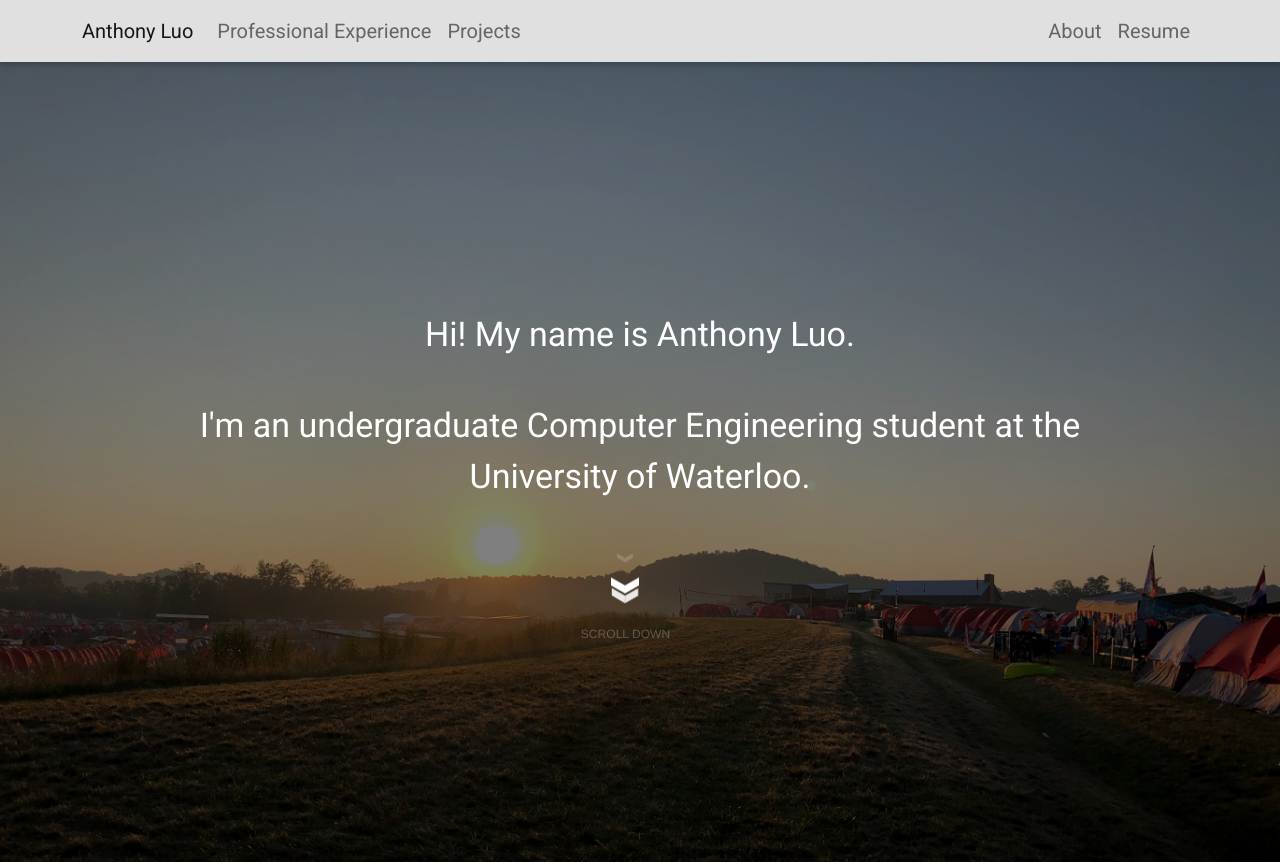
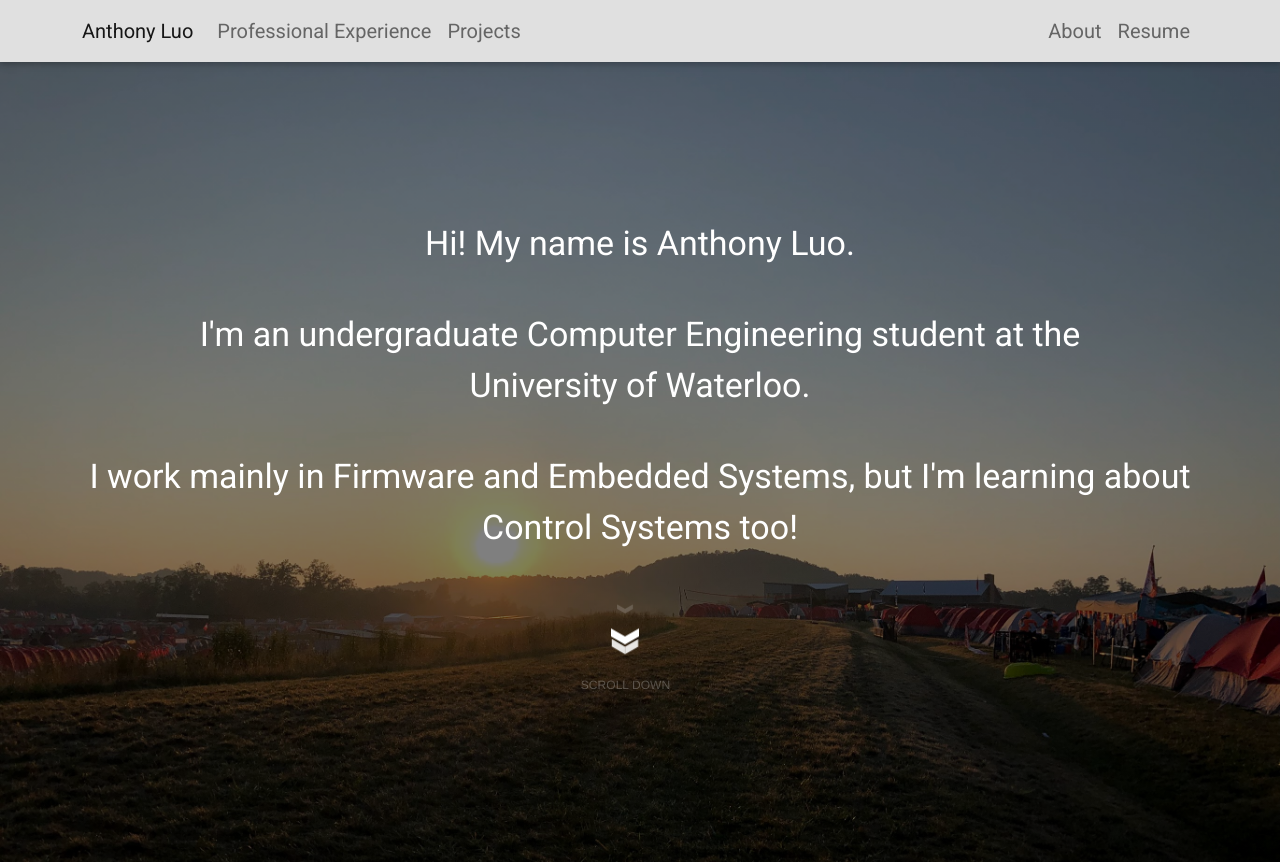
Before and after one commit to antholuo/antholuo.github.io, a React (Create React App) app: page /#/ in a window 1280 px wide. Shown: the top 864 px of the page. Built offline with nearby package versions, Linux system fonts and the light colour scheme.

Commit message:
minor changes

```diff
--- a/src/Home.js
+++ b/src/Home.js
@@ -39,6 +39,11 @@ class Home extends React.Component {
                             </header>
                         </Row>
                         <Row>
+                            <header>
+                                I work mainly in Firmware and Embedded Systems, but I'm learning about Control Systems too!
+                            </header>
+                        </Row>
+                        <Row style={{ padding: 40}}>
                             <div class="chevron-container">
                                 <div class="chevron"></div>
                                 <div class="chevron"></div>
```
